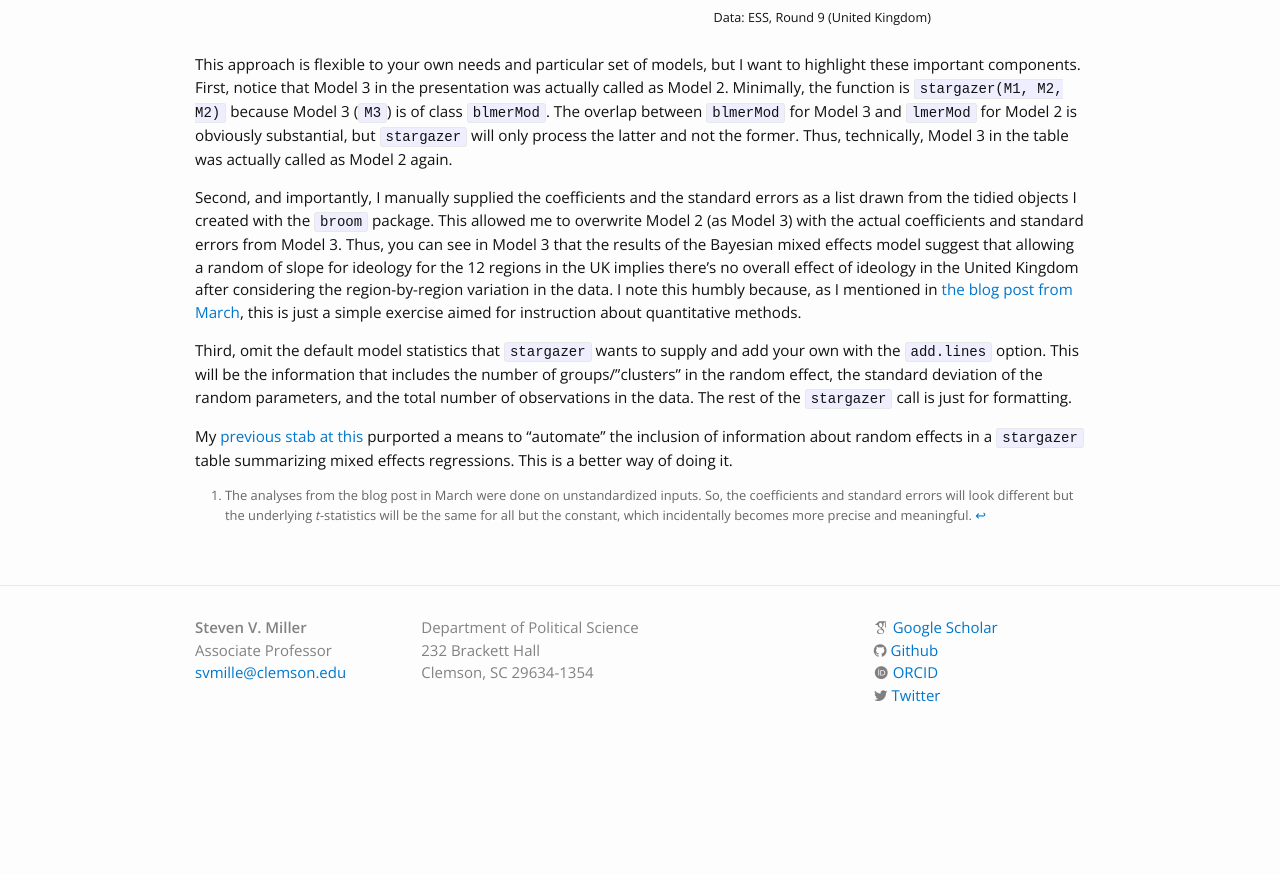
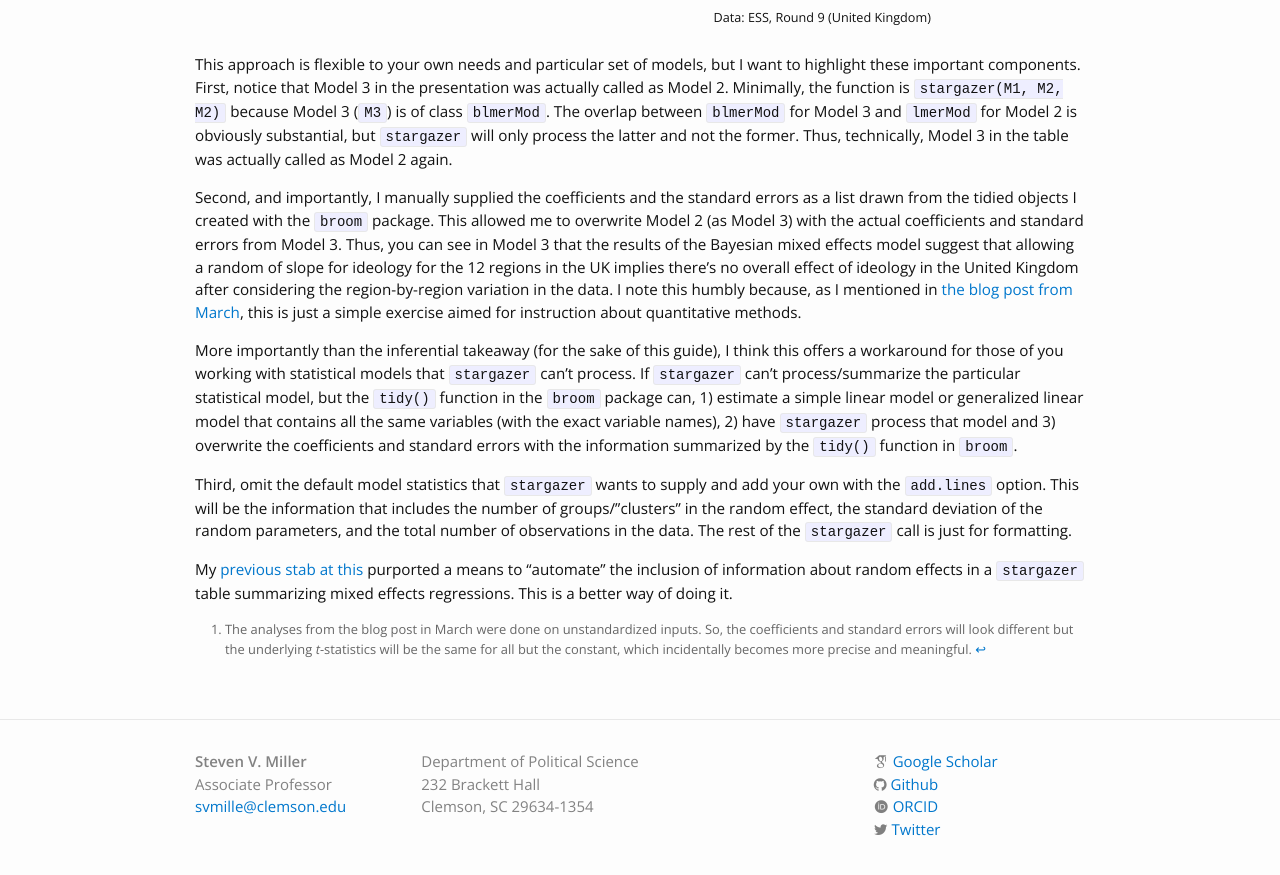
Before and after one commit to svmiller/svmiller.github.io, a Jekyll site: the page built from _posts/2020-05-15-better-way-to-include-random-effects-stargazer.md, in a window 1280 px wide and 900 px high, scrolled down 3812 px. Shown: the top 875 px of the window. Built offline with Jekyll 4.4.1, drawn with Linux system fonts in a browser that asks for light colours; nearby versions of some CDN libraries; some web fonts are replaced; comment, search, counter and statistics services are not loaded; before the commit the page ends 4578 px from its top, so only the background shows below that.

Commit message:
more clarification.

```diff
--- a/_posts/2020-05-15-better-way-to-include-random-effects-stargazer.md
+++ b/_posts/2020-05-15-better-way-to-include-random-effects-stargazer.md
@@ -174,6 +174,8 @@ This approach is flexible to your own needs and particular set of models, but I
 
 Second, and importantly, I manually supplied the coefficients and the standard errors as a list drawn from the tidied objects I created with the `broom` package. This allowed me to overwrite Model 2 (as Model 3) with the actual coefficients and standard errors from Model 3. Thus, you can see in Model 3 that the results of the Bayesian mixed effects model suggest that allowing a random of slope for ideology for the 12 regions in the UK implies there's no overall effect of ideology in the United Kingdom after considering the region-by-region variation in the data. I note this humbly because, as I mentioned in [the blog post from March](http://svmiller.com/blog/2020/03/what-explains-british-attitudes-toward-immigration-a-pedagogical-example/), this is just a simple exercise aimed for instruction about quantitative methods.
 
+More importantly than the inferential takeaway (for the sake of this guide), I think this offers a workaround for those of you working with statistical models that `stargazer` can't process. If `stargazer` can't process/summarize the particular statistical model, but the `tidy()` function in the `broom` package can, 1) estimate a simple linear model or generalized linear model that contains all the same variables (with the exact variable names), 2) have `stargazer` process that model and 3) overwrite the coefficients and standard errors with the information summarized by the `tidy()` function in `broom`.
+
 Third, omit the default model statistics that `stargazer` wants to supply and add your own with the `add.lines` option. This will be the information that includes the number of groups/"clusters" in the random effect, the standard deviation of the random parameters, and the total number of observations in the data. The rest of the `stargazer` call is just for formatting.
 
 My [previous stab at this](http://svmiller.com/blog/2015/02/quasi-automating-the-inclusion-of-random-effects-in-rs-stargazer-package/) purported a means to "automate" the inclusion of information about random effects in a `stargazer` table summarizing mixed effects regressions. This is a better way of doing it.
--- a/_source/2020-05-15-better-way-to-include-random-effects-stargazer.Rmd
+++ b/_source/2020-05-15-better-way-to-include-random-effects-stargazer.Rmd
@@ -212,6 +212,8 @@ This approach is flexible to your own needs and particular set of models, but I
 
 Second, and importantly, I manually supplied the coefficients and the standard errors as a list drawn from the tidied objects I created with the `broom` package. This allowed me to overwrite Model 2 (as Model 3) with the actual coefficients and standard errors from Model 3. Thus, you can see in Model 3 that the results of the Bayesian mixed effects model suggest that allowing a random of slope for ideology for the 12 regions in the UK implies there's no overall effect of ideology in the United Kingdom after considering the region-by-region variation in the data. I note this humbly because, as I mentioned in [the blog post from March](http://svmiller.com/blog/2020/03/what-explains-british-attitudes-toward-immigration-a-pedagogical-example/), this is just a simple exercise aimed for instruction about quantitative methods.
 
+More importantly than the inferential takeaway (for the sake of this guide), I think this offers a workaround for those of you working with statistical models that `stargazer` can't process. If `stargazer` can't process/summarize the particular statistical model, but the `tidy()` function in the `broom` package can, 1) estimate a simple linear model or generalized linear model that contains all the same variables (with the exact variable names), 2) have `stargazer` process that model and 3) overwrite the coefficients and standard errors with the information summarized by the `tidy()` function in `broom`.
+
 Third, omit the default model statistics that `stargazer` wants to supply and add your own with the `add.lines` option. This will be the information that includes the number of groups/"clusters" in the random effect, the standard deviation of the random parameters, and the total number of observations in the data. The rest of the `stargazer` call is just for formatting.
 
 My [previous stab at this](http://svmiller.com/blog/2015/02/quasi-automating-the-inclusion-of-random-effects-in-rs-stargazer-package/) purported a means to "automate" the inclusion of information about random effects in a `stargazer` table summarizing mixed effects regressions. This is a better way of doing it.
```
